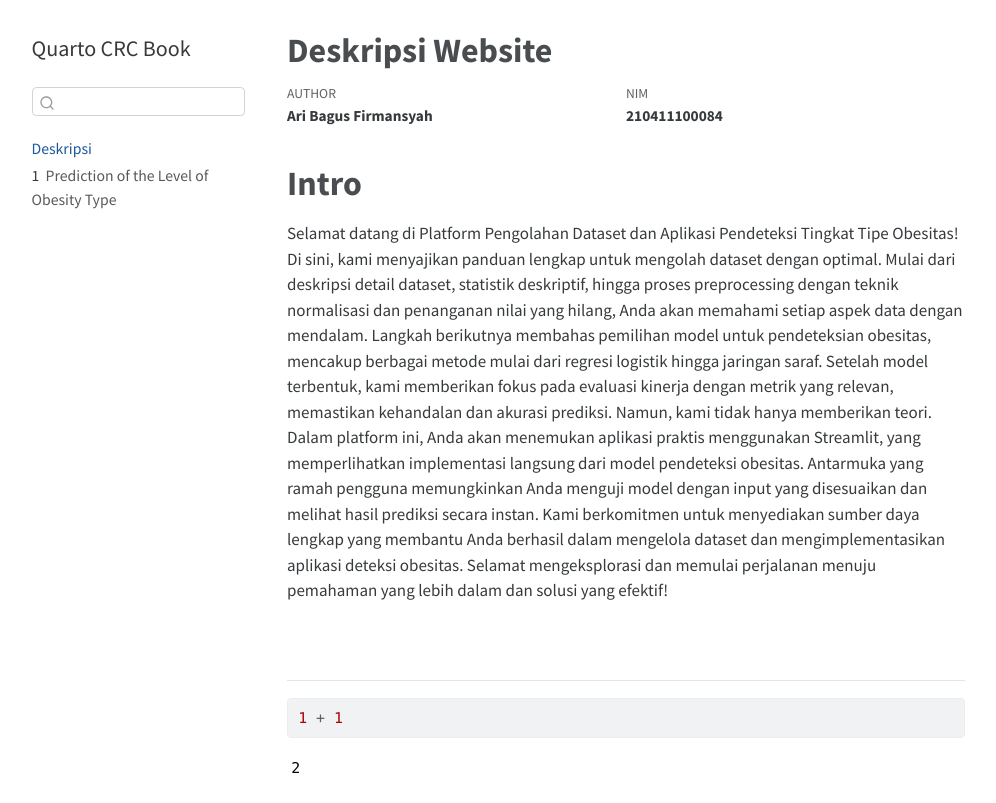
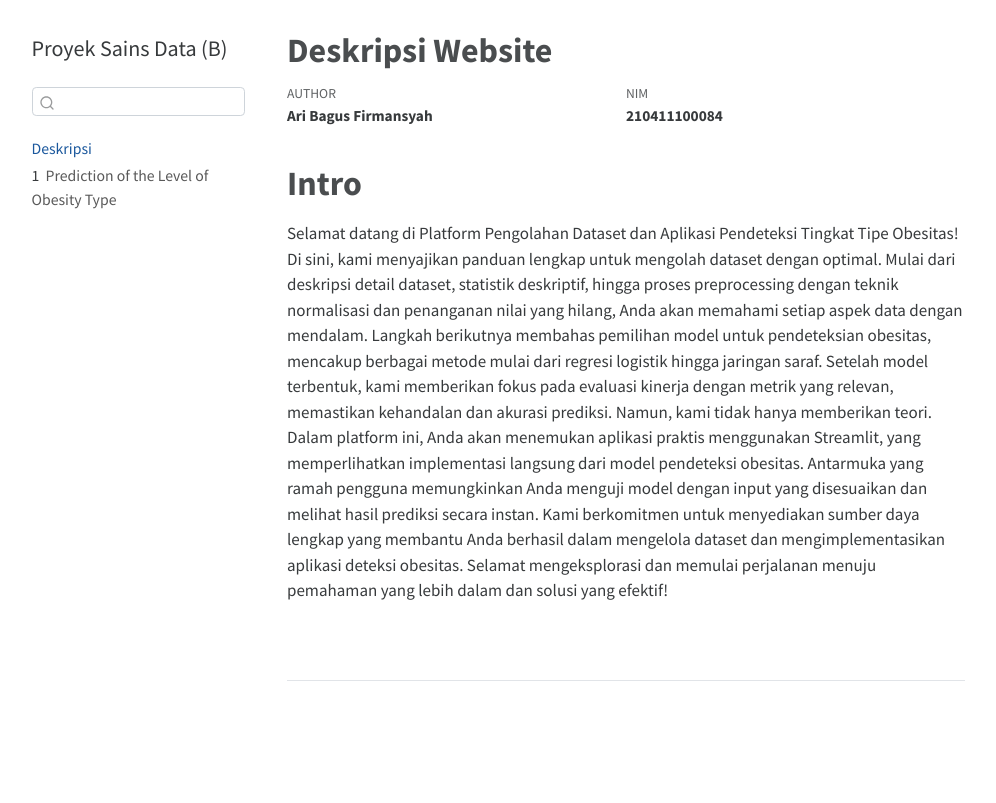
Before and after one commit to AriBagus210411100084/app-prediction-obesity, a plain HTML site: page index.html in a window 1280 px wide. Shown: the top 803 px of the page, without its empty margins (14-1010 px from the left). Drawn offline with Linux system fonts and the light colour scheme.

Commit message:
Update index.html

```diff
--- a/index.html
+++ b/index.html
@@ -124,7 +124,7 @@ pre > code.sourceCode > span > a:first-child::before { text-decoration: underlin
   <nav id="quarto-sidebar" class="sidebar collapse collapse-horizontal sidebar-navigation floating overflow-auto">
     <div class="pt-lg-2 mt-2 text-left sidebar-header">
     <div class="sidebar-title mb-0 py-0">
-      <a href="./">Quarto CRC Book</a>
+      <a href="./">Proyek Sains Data (B)</a>
     </div>
       </div>
         <div class="mt-2 flex-shrink-0 align-items-center">
@@ -201,10 +201,7 @@ pre > code.sourceCode > span > a:first-child::before { text-decoration: underlin
 <p>Selamat datang di Platform Pengolahan Dataset dan Aplikasi Pendeteksi Tingkat Tipe Obesitas! Di sini, kami menyajikan panduan lengkap untuk mengolah dataset dengan optimal. Mulai dari deskripsi detail dataset, statistik deskriptif, hingga proses preprocessing dengan teknik normalisasi dan penanganan nilai yang hilang, Anda akan memahami setiap aspek data dengan mendalam. Langkah berikutnya membahas pemilihan model untuk pendeteksian obesitas, mencakup berbagai metode mulai dari regresi logistik hingga jaringan saraf. Setelah model terbentuk, kami memberikan fokus pada evaluasi kinerja dengan metrik yang relevan, memastikan kehandalan dan akurasi prediksi. Namun, kami tidak hanya memberikan teori. Dalam platform ini, Anda akan menemukan aplikasi praktis menggunakan Streamlit, yang memperlihatkan implementasi langsung dari model pendeteksi obesitas. Antarmuka yang ramah pengguna memungkinkan Anda menguji model dengan input yang disesuaikan dan melihat hasil prediksi secara instan. Kami berkomitmen untuk menyediakan sumber daya lengkap yang membantu Anda berhasil dalam mengelola dataset dan mengimplementasikan aplikasi deteksi obesitas. Selamat mengeksplorasi dan memulai perjalanan menuju pemahaman yang lebih dalam dan solusi yang efektif!</p>
 <section id="software-conventions" class="level2 unnumbered">
 <h2 class="unnumbered anchored" data-anchor-id="software-conventions"></h2>
-<div class="cell" data-execution_count="1">
-<div class="sourceCode cell-code" id="cb1"><pre class="sourceCode python code-with-copy"><code class="sourceCode python"><span id="cb1-1"><a href="#cb1-1" aria-hidden="true" tabindex="-1"></a><span class="dv">1</span> <span class="op">+</span> <span class="dv">1</span></span></code><button title="Copy to Clipboard" class="code-copy-button"><i class="bi"></i></button></pre></div>
-<div class="===========================================================================" data-execution_count="3">
-<pre><code>2</code></pre>
+
 </div>
 </div>
 <p></p>
```
